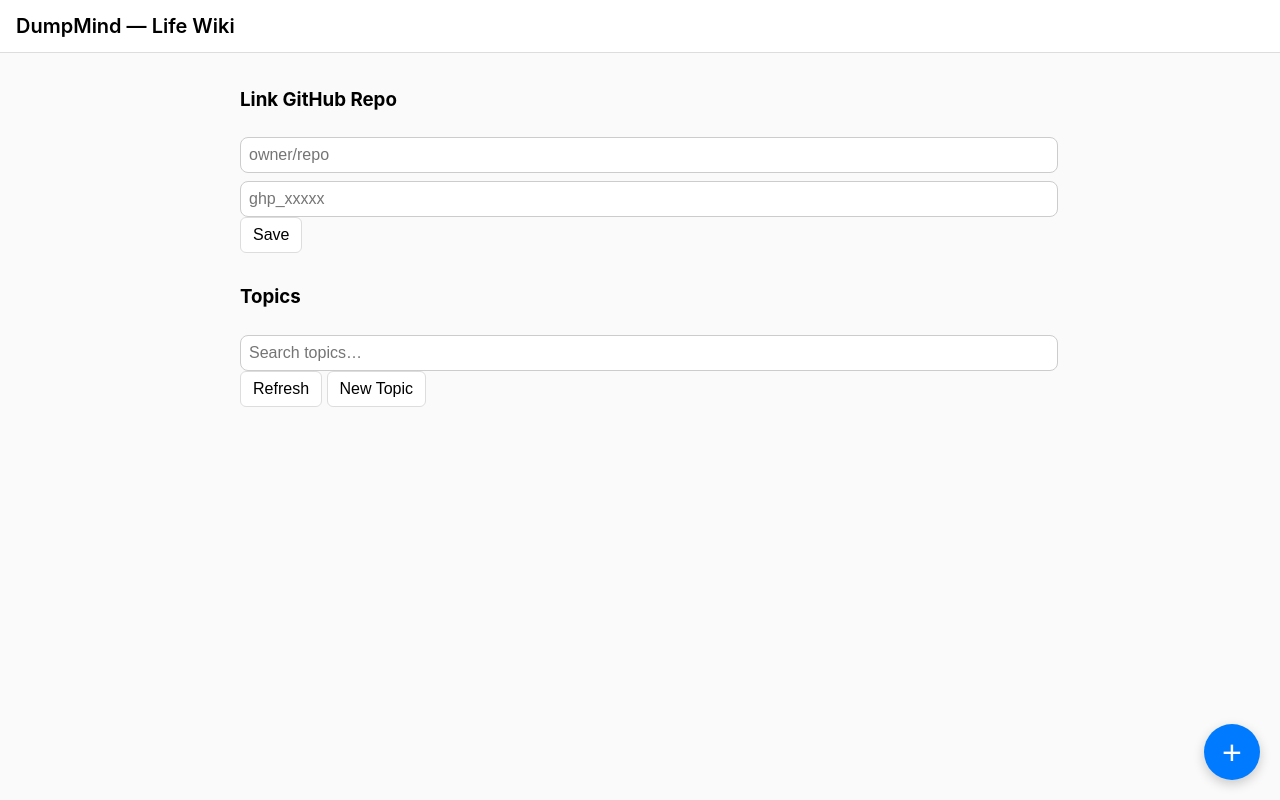
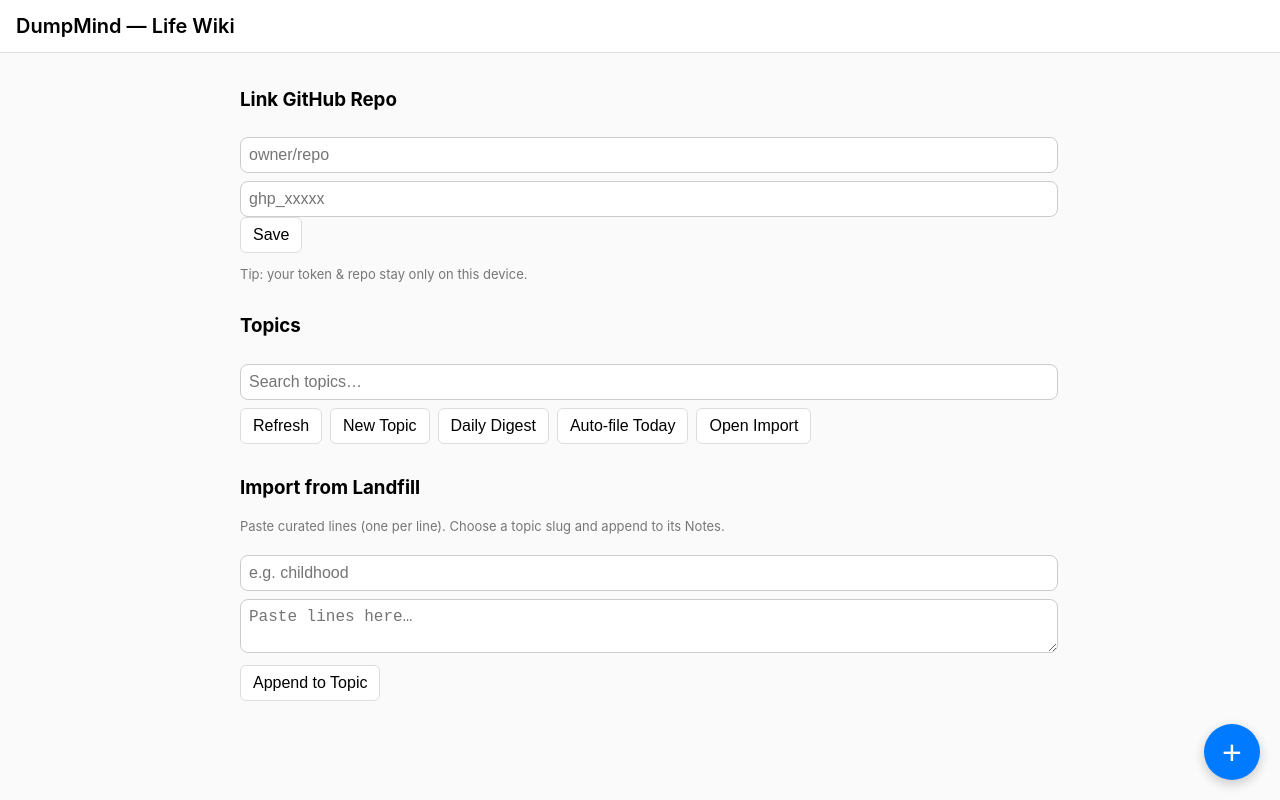
Before and after one commit to sczahra/Dumpmind-ui, a plain HTML site: page index.html in a window 1280 px wide. Drawn offline with Linux system fonts and the light colour scheme; no server answers.

Commit message:
Enhance UI with toolbars and layout adjustments
Added toolbars for various sections and improved layout.

```diff
--- a/index.html
+++ b/index.html
@@ -26,6 +26,8 @@ display:none;position:fixed;left:0;right:0;bottom:0;
 background:#fff;border-top:1px solid #ccc;padding:16px;z-index:998;
 box-shadow:0 -2px 10px rgba(0,0,0,.2);
 }
+.toolbar{display:flex;gap:8px;flex-wrap:wrap;margin-top:8px}
+.hint{color:#777;font-size:13px}
 </style>
 </head>
 <body>
@@ -37,17 +39,35 @@ box-shadow:0 -2px 10px rgba(0,0,0,.2);
   <input id="repo" placeholder="owner/repo"/>
   <input id="token" placeholder="ghp_xxxxx"/>
   <button id="save">Save</button>
+  <p class="hint">Tip: your token & repo stay only on this device.</p>
 
   <h3 style="margin-top:32px;">Topics</h3>
   <input id="filter" placeholder="Search topics…"/>
+  <div class="toolbar">
     <button id="refresh">Refresh</button>
     <button id="newTopic">New Topic</button>
+    <button id="digestBtn">Daily Digest</button>
+    <button id="autofileBtn">Auto-file Today</button>
+    <button id="openImportBtn">Open Import</button>
+  </div>
   <ul id="topicList"></ul>
 
   <div id="editorCard" style="display:none;margin-top:32px;">
     <h3 id="edTitle"></h3>
     <textarea id="editor" style="min-height:280px;"></textarea>
+    <div class="toolbar">
       <button id="savePage">Save Page</button>
+    </div>
+  </div>
+
+  <div class="card" id="importCard" style="margin-top:32px;">
+    <h3>Import from Landfill</h3>
+    <p class="hint">Paste curated lines (one per line). Choose a topic slug and append to its Notes.</p>
+    <input id="importTopic" placeholder="e.g. childhood"/>
+    <textarea id="importData" placeholder="Paste lines here…"></textarea>
+    <div class="toolbar">
+      <button id="importAppend">Append to Topic</button>
+    </div>
   </div>
 </main>
 
@@ -56,10 +76,12 @@ box-shadow:0 -2px 10px rgba(0,0,0,.2);
 <div id="inboxModal">
   <h3>Quick Brain Dump</h3>
   <textarea id="inboxText" placeholder="Thought…"></textarea>
+  <div class="toolbar">
     <button id="inboxSaveBtn">Save</button>
     <button id="inboxCancelBtn">Cancel</button>
   </div>
+</div>
 
-<script src="app.js?v=5"></script>
+<script src="app.js?v=300"></script>
 </body>
 </html>
```
Lines whose indentation alone changed are shown as unchanged.
